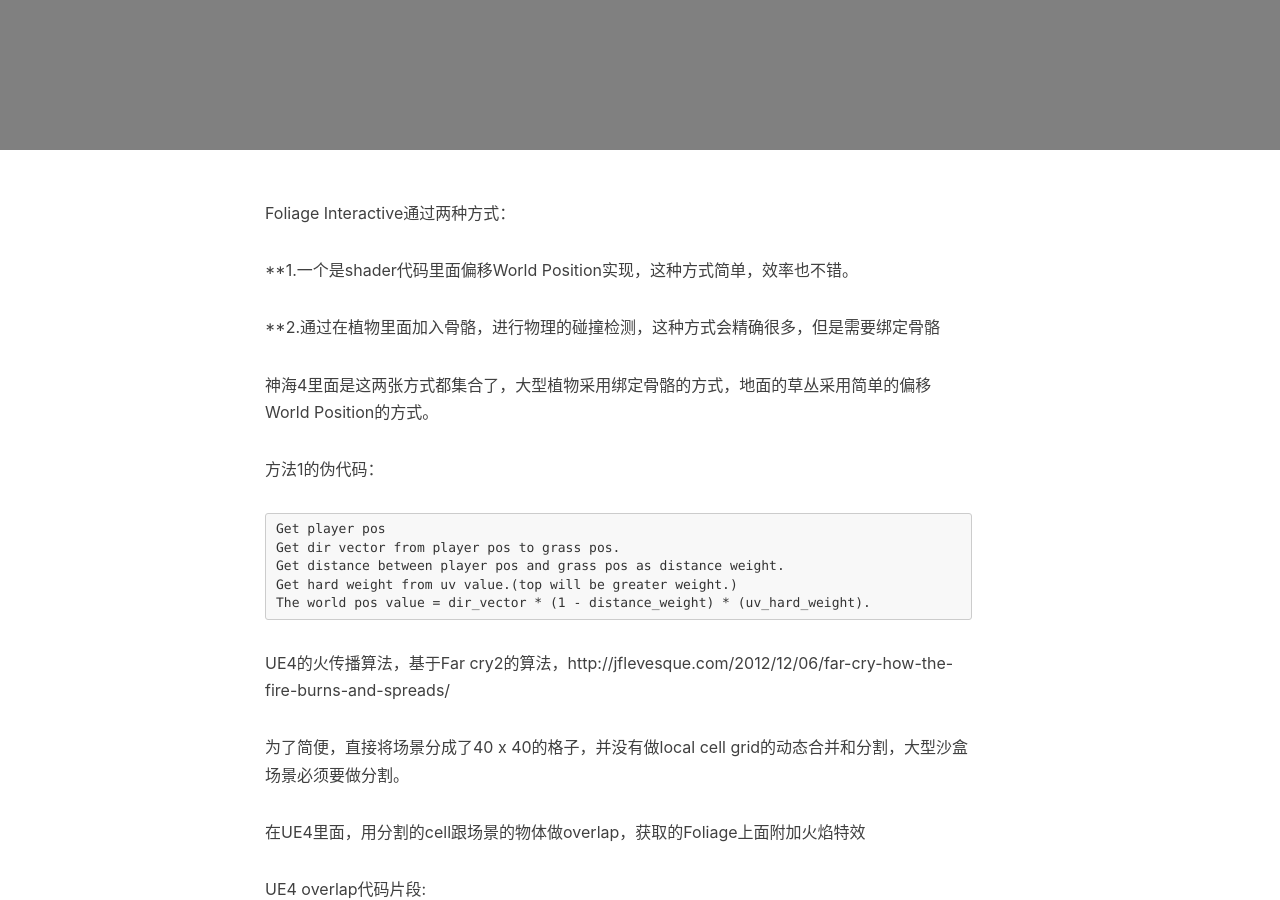
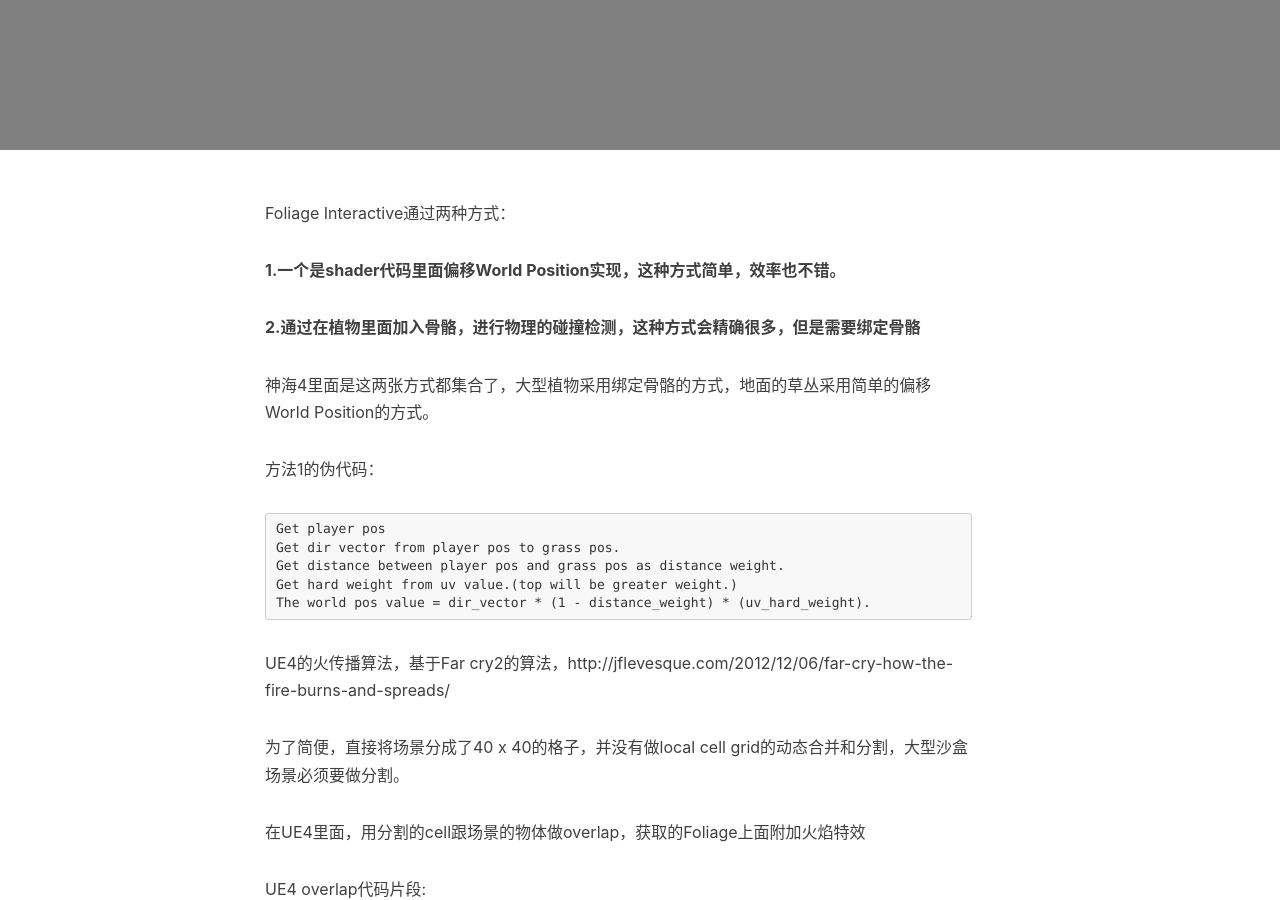
Before and after one commit to WindyPaper/windypaper.github.io, a Jekyll site: the page built from _posts/2017-07-25-UE4_Fire_Propagate.markdown, in a window 1280 px wide and 900 px high, scrolled down 665 px. Built offline with Jekyll 4.4.1, drawn with Linux system fonts in a browser that asks for light colours; nearby versions of some CDN libraries; comment, search, counter and statistics services are not loaded; some of the changed text lies outside the part shown.

```diff
--- a/_posts/2017-07-25-UE4_Fire_Propagate.markdown
+++ b/_posts/2017-07-25-UE4_Fire_Propagate.markdown
@@ -11,9 +11,9 @@
 
 Foliage Interactive通过两种方式：
 
-**1.一个是shader代码里面偏移World Position实现，这种方式简单，效率也不错。
+**1.一个是shader代码里面偏移World Position实现，这种方式简单，效率也不错。**
 
-**2.通过在植物里面加入骨骼，进行物理的碰撞检测，这种方式会精确很多，但是需要绑定骨骼
+**2.通过在植物里面加入骨骼，进行物理的碰撞检测，这种方式会精确很多，但是需要绑定骨骼**
 
 神海4里面是这两张方式都集合了，大型植物采用绑定骨骼的方式，地面的草丛采用简单的偏移World Position的方式。
 
@@ -81,9 +81,9 @@
 
 基于Mesh的火传播
 
-**1. 根据物体的bounding box，平均分割变成三维的cell，然后通过cell与mesh的overlap获取有效的cell。
+**1. 根据物体的bounding box，平均分割变成三维的cell，然后通过cell与mesh的overlap获取有效的cell。**
 
-**2. 往最近的cell进行传播
+**2. 往最近的cell进行传播**
 
 (从这个教程里面看到，如果要精确的话，还可以在cell里面跟mesh做ray cast获取mesh表面精确位置来spawn火焰粒子，火焰传播作者也使用了Djikstra's shortest path algorithm来进行火焰生成路径的选择 https://www.sanathshekar.com/grid-generator)
 
```
